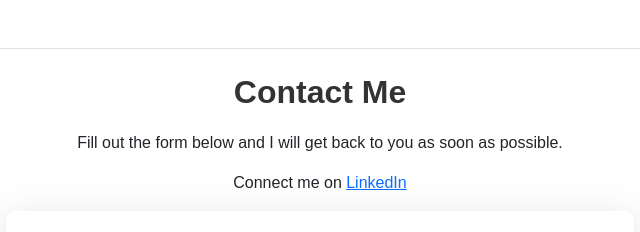
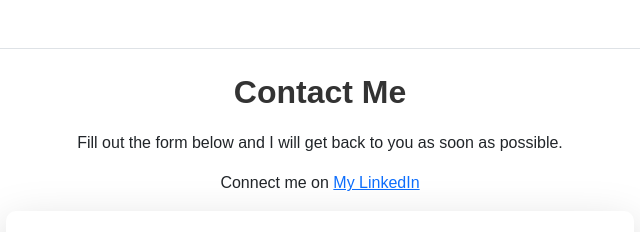
Before and after one commit to aamandour/amandour, a plain HTML site: page index.html in a window 1280 px wide. Shown: the part 4105-4337 px from the top of the page, 320-960 px from the left. Drawn offline with nearby package versions, Linux system fonts and the light colour scheme.

```diff
--- a/index.html
+++ b/index.html
@@ -399,7 +399,7 @@
               <a
                 target="_blank"
                 href="https://www.linkedin.com/in/ashraf-mandour/"
-                >LinkedIn</a
+                >My LinkedIn</a
               >
             </p>
           </div>
```
Also changed, not shown: 1 other file.
